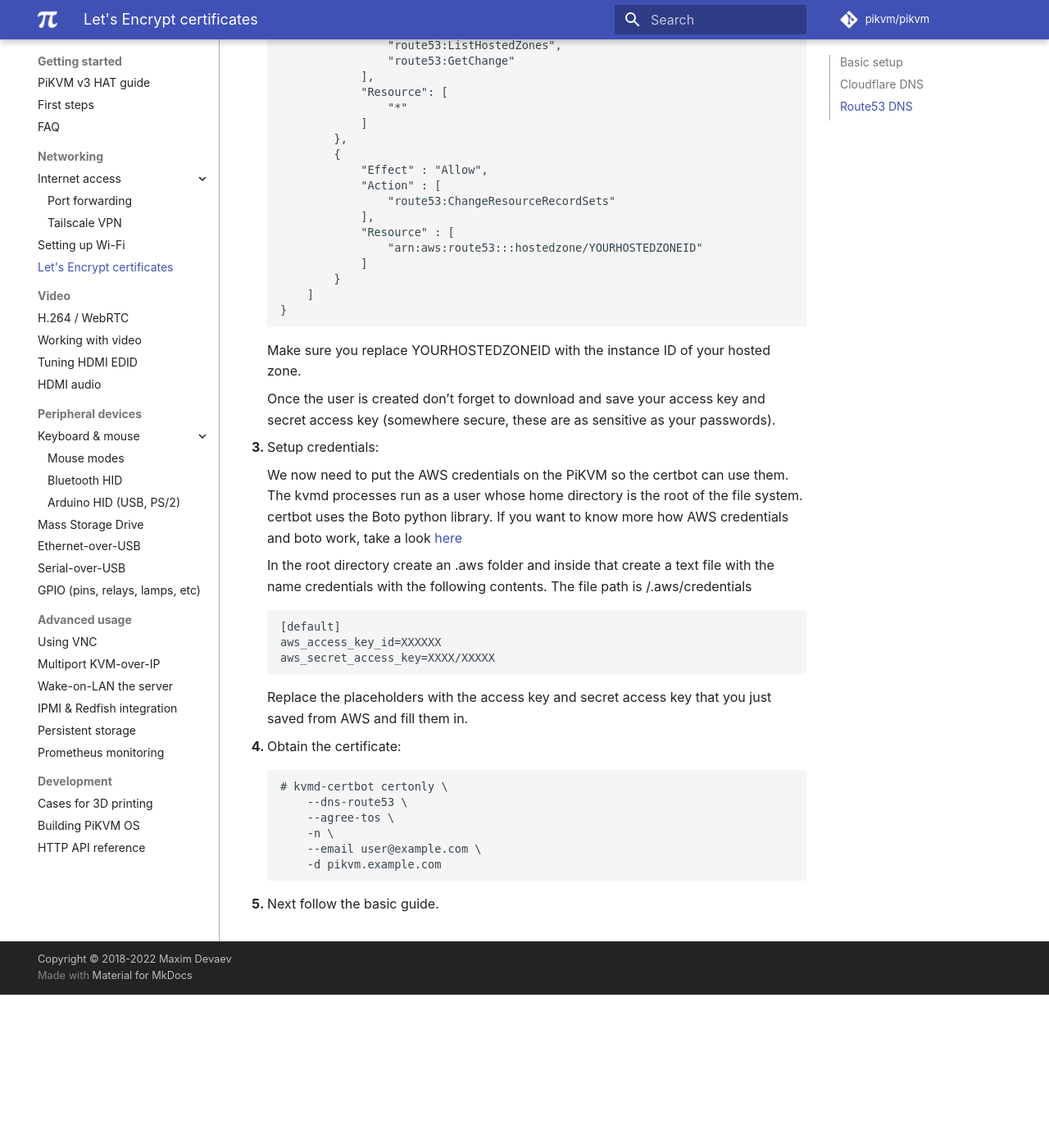
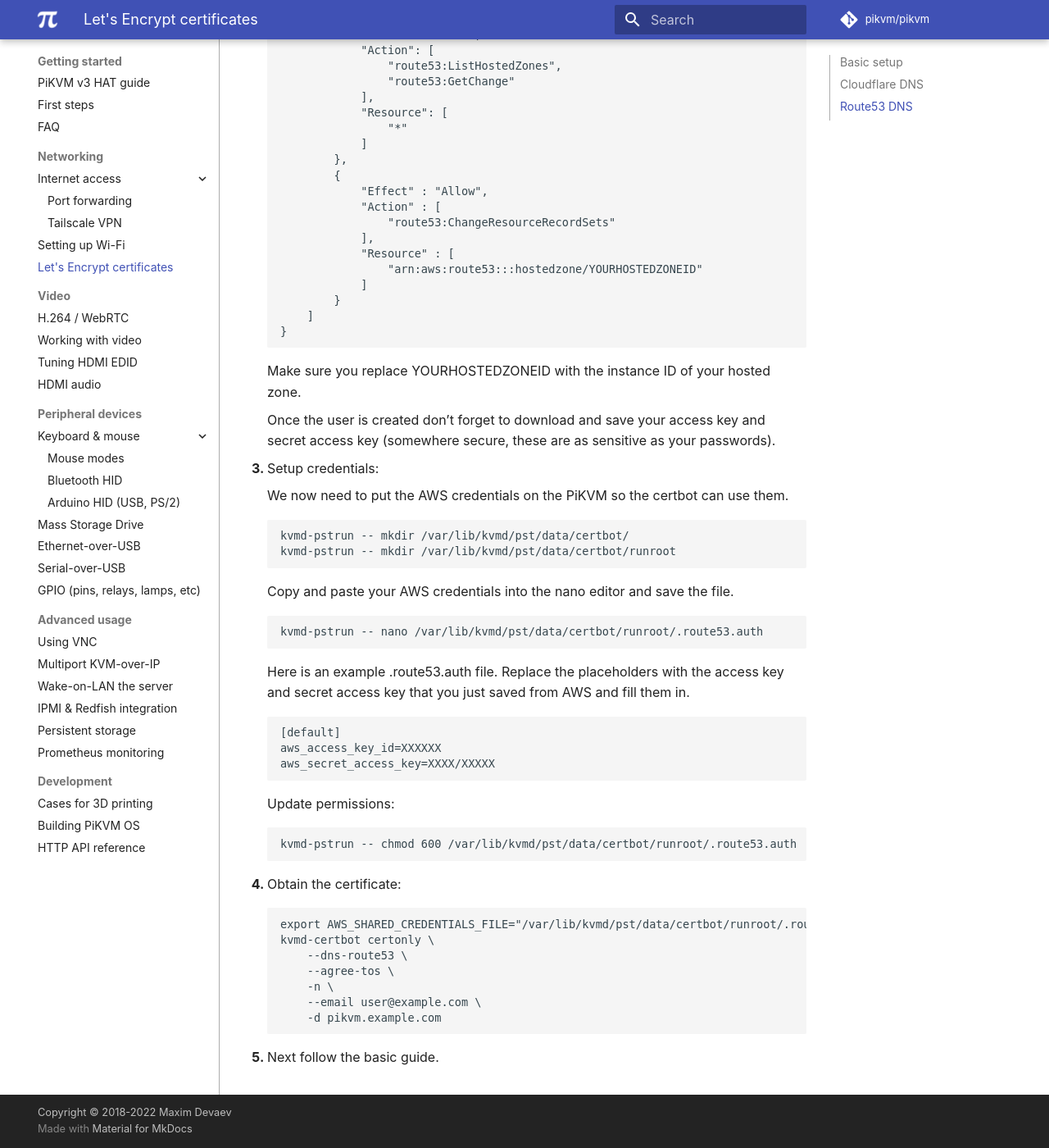
Before and after one commit to pikvm/pikvm, an MkDocs documentation site: the page built from docs/letsencrypt.md, in a window 1280 px wide and 1400 px high, scrolled down 2691 px. Shown: the whole window at 82% size. Built offline with MkDocs 1.6.1 and Material for MkDocs 9.7.7, drawn with Linux system fonts in a browser that asks for light colours; some web fonts are replaced; comment, search, counter and statistics services are not loaded; before the commit the page ends 3904 px from its top, so only the background shows below that; some of the changed text lies outside the part shown.

Commit message:
Update letsencrypt.md
Updates to use AWS_SHARED_CREDENTIALS_FILE.

````diff
--- a/docs/letsencrypt.md
+++ b/docs/letsencrypt.md
@@ -79,12 +79,12 @@
 
 ## Route53 DNS
 
-This example shows that PiKVM may not be accessible from the internet, but you can still get a certificate if you use AWS Route53 DNS.
+This example shows that PiKVM may not be accessible from the internet, but you can still get a certificate if you use AWS Route53 DNS. Make sure you are running an image newer than 2022.06.20 and kvmd version 3.119-1 or greater.
 
 1. Switch filesystem to RW and install the Route53 DNS plugin:
    ```
    # rw
-   # pacman -S certbot-dns-Route53
+   # pacman -S certbot-dns-route53
    ```
 
 2. Configure Your AWS User
@@ -128,10 +128,17 @@
 
 3. Setup credentials:
 
-    We now need to put the AWS credentials on the PiKVM so the certbot can use them. The kvmd processes run as a user whose home directory is the root of the file system. certbot uses the Boto python library. If you want to know more how AWS credentials and boto work, take a look [here](https://boto3.amazonaws.com/v1/documentation/api/latest/guide/credentials.html)
+    We now need to put the AWS credentials on the PiKVM so the certbot can use them.
+    ```
+    kvmd-pstrun -- mkdir /var/lib/kvmd/pst/data/certbot/
+    kvmd-pstrun -- mkdir /var/lib/kvmd/pst/data/certbot/runroot
+    ```
 
-    In the root directory create an .aws folder and inside that create a text file with the name credentials with the following contents.
-    The file path is /.aws/credentials
+    Copy and paste your AWS credentials into the nano editor and save the file.
+    ```
+    kvmd-pstrun -- nano /var/lib/kvmd/pst/data/certbot/runroot/.route53.auth
+    ```
+    Here is an example .route53.auth file. Replace the placeholders with the access key and secret access key that you just saved from AWS and fill them in.
 
     ```
     [default]
@@ -139,11 +146,15 @@
     aws_secret_access_key=XXXX/XXXXX
     ```
 
-    Replace the placeholders with the access key and secret access key that you just saved from AWS and fill them in.
+    Update permissions:
+    ```
+    kvmd-pstrun -- chmod 600 /var/lib/kvmd/pst/data/certbot/runroot/.route53.auth
+    ```
 
 4. Obtain the certificate:
    ```
-   # kvmd-certbot certonly \
+   export AWS_SHARED_CREDENTIALS_FILE="/var/lib/kvmd/pst/data/certbot/runroot/.route53.auth"
+   kvmd-certbot certonly \
        --dns-route53 \
        --agree-tos \
        -n \
````
